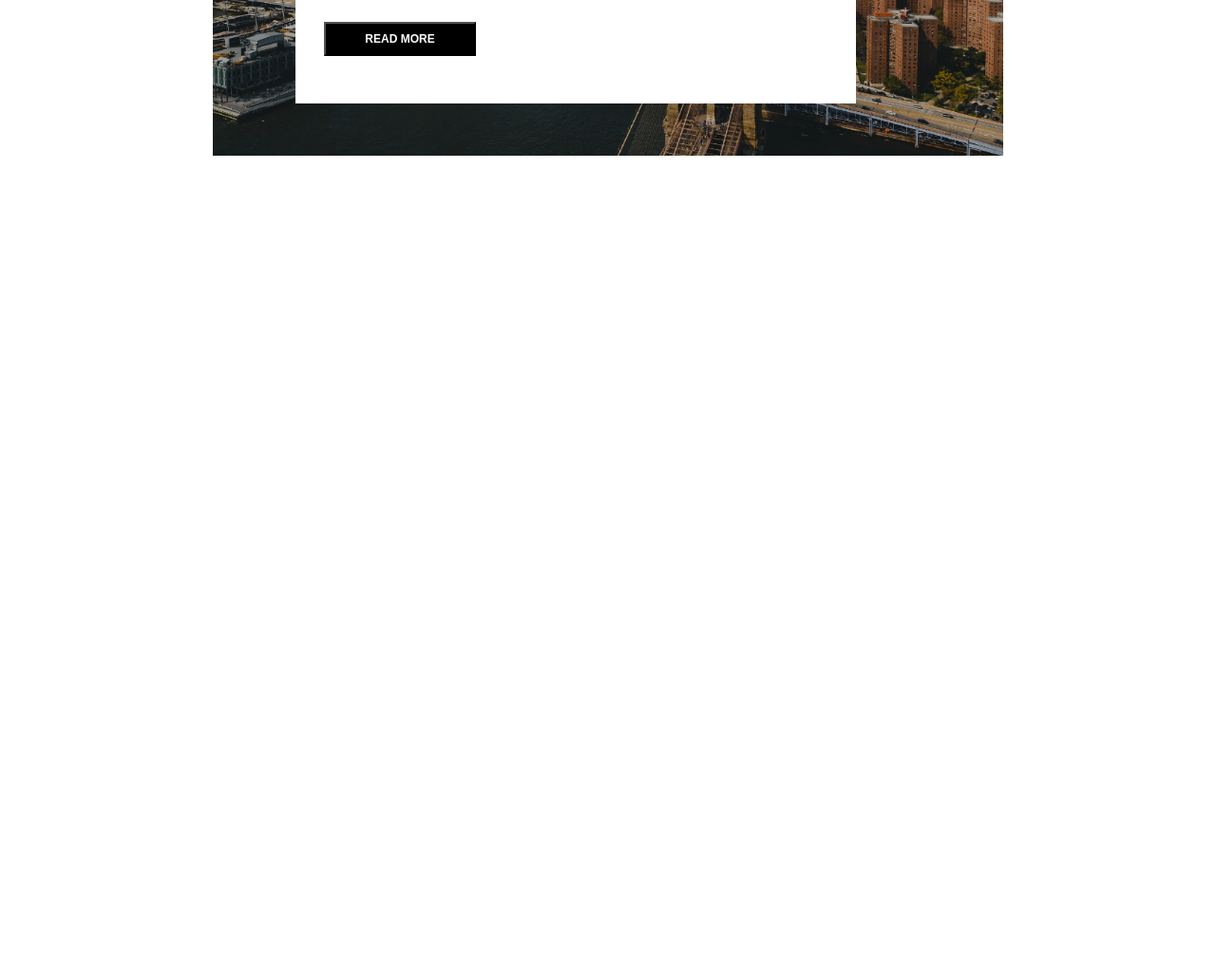
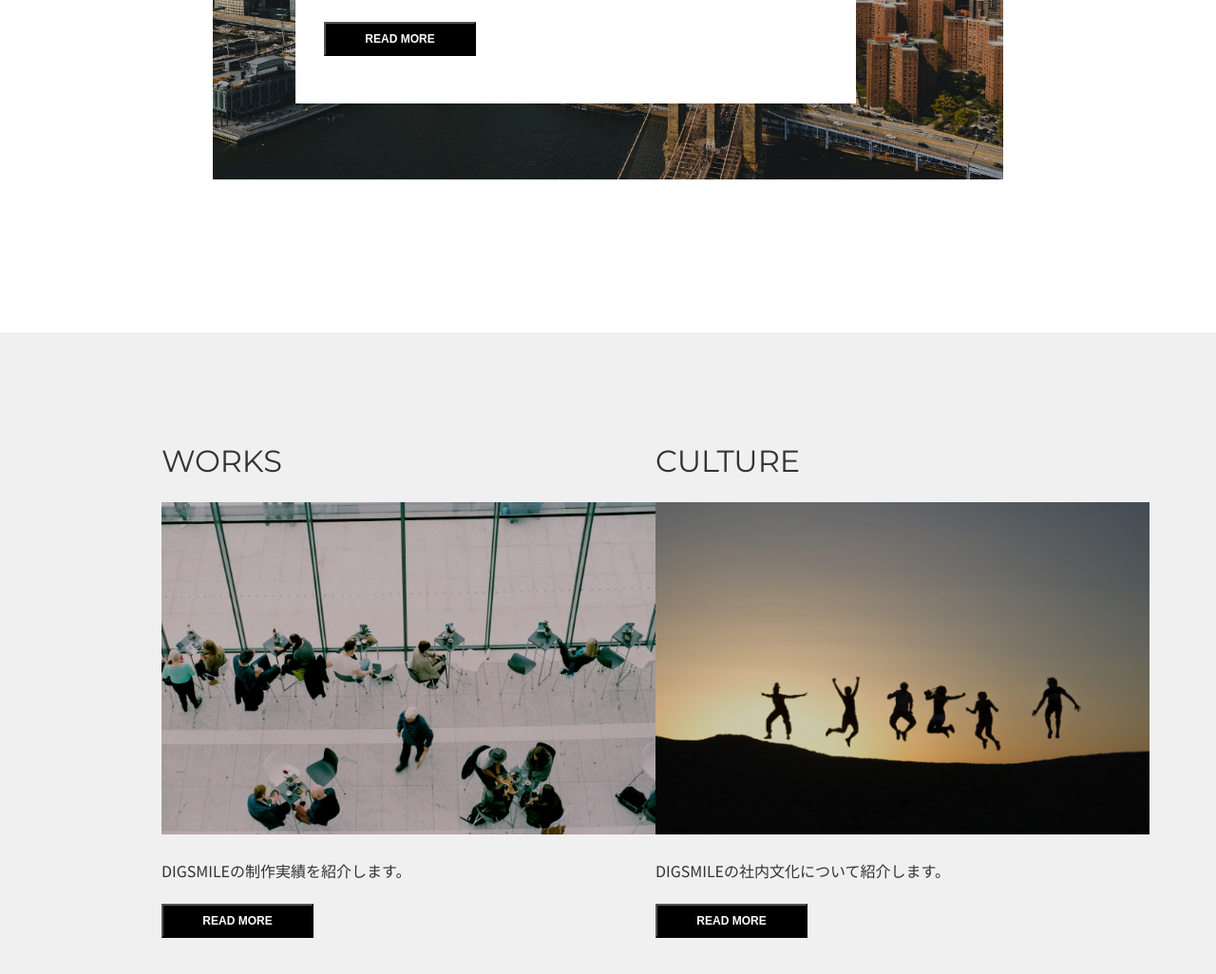
Before and after one commit to KatouProg/cresta_third, a website: page index.html in a window 1280 px wide. Shown: the part 1350-2376 px from the top of the page at 95% size. Before the commit the page ends 1650 px from the top, so only its background shows below. Drawn offline with Linux system fonts and the light colour scheme.

Commit message:
WORKS - ok

```diff
--- a/index.html
+++ b/index.html
@@ -54,6 +54,21 @@
         </div>
     </div>
 
+    <div class="works">
+        <div class="worksSection">
+            <h2 class="worksAndCulture_title">WORKS</h2>
+            <img src="./media/img/works-img.png" alt="" class="worksAndCulture_img">
+            <p class="worksAndCulture_desc">DIGSMILEの制作実績を紹介します。</p>
+            <button class="btn">READ MORE</button>
+        </div>
+        <div class="cultureSection">
+            <h2 class="worksAndCulture_title">CULTURE</h2>
+            <img src="./media/img/culture-img.png" alt="" class="worksAndCulture_img">
+            <p class="worksAndCulture_desc">DIGSMILEの社内文化について紹介します。</p>
+            <button class="btn">READ MORE</button>
+        </div>
+    </div>
+
     <script src="burger.js"></script>
 </body>
 </html>
--- a/sass/base/_typography.scss
+++ b/sass/base/_typography.scss
@@ -3,6 +3,13 @@
 
 $romaji: 'Montserrat', sans-serif;
 $japanese: 'Noto Sans JP', sans-serif;
+
+
+h2 {
+    font-family: $romaji;
+    color: #333333;
+    font-size: 32px;
+}
 
 // Hero
 
@@ -33,11 +40,6 @@ $japanese: 'Noto Sans JP', sans-serif;
 
 // About
 
-.about_title {
-    font-family: $romaji;
-    color: #333333;
-    font-size: 32px;
-}
 
 .about_desc {
     font-family: $japanese;
@@ -47,3 +49,14 @@ $japanese: 'Noto Sans JP', sans-serif;
     margin-top: 30px;
     margin-bottom: 60px;
 }
+
+
+
+// Works
+
+.worksAndCulture_desc {
+    font-family: $japanese;
+    color: #333333;
+    font-size: 16px;
+    margin-bottom: 27px;
+}
--- a/sass/main.scss
+++ b/sass/main.scss
@@ -10,4 +10,5 @@
 @import "./layouts/nav";
 @import "./pages/hero";
 @import "./pages/about";
+@import "./pages/works";
 @import "./components/buttons";
--- a/sass/pages/_about.scss
+++ b/sass/pages/_about.scss
@@ -1,12 +1,12 @@
 .about {
-    height: 730px;
+    height: 780px;
     justify-content: center;
     align-items: center;
     background-image: url("../../media/img/about-img.png");
     background-repeat: no-repeat;
     background-size: 65%;
     background-position: center;
-    padding: 120px 170px;
+    padding: 120px 170px 0 170px;
 }
 
 .about_text {
--- a/sass/pages/_hero.scss
+++ b/sass/pages/_hero.scss
@@ -36,7 +36,7 @@ header {
   }
 
   .sidenav a:hover {
-    color: red;
+    color: gray;
   }
 
   .sidenav ul {
@@ -101,7 +101,6 @@ header {
     background-image: url("../../media/img/kv-img.png");
     background-repeat: no-repeat;
     background-size: 65%;
-    background-position: center;
   }
 
   .hero_textContainer {
--- /dev/null
+++ b/sass/pages/_works.scss
@@ -0,0 +1,12 @@
+.works {
+    display: flex;
+    position: relative;
+    justify-content: space-around;
+    height: 765px;
+    padding: 120px 170px;
+    background: #F0F0F0;
+}
+
+.worksAndCulture_img {
+    margin: 27px 0;
+}
```
Also changed, not shown: media/img/culture-img.png (added), media/img/works-img.png (added), public/css/style.css, 1 other file.
